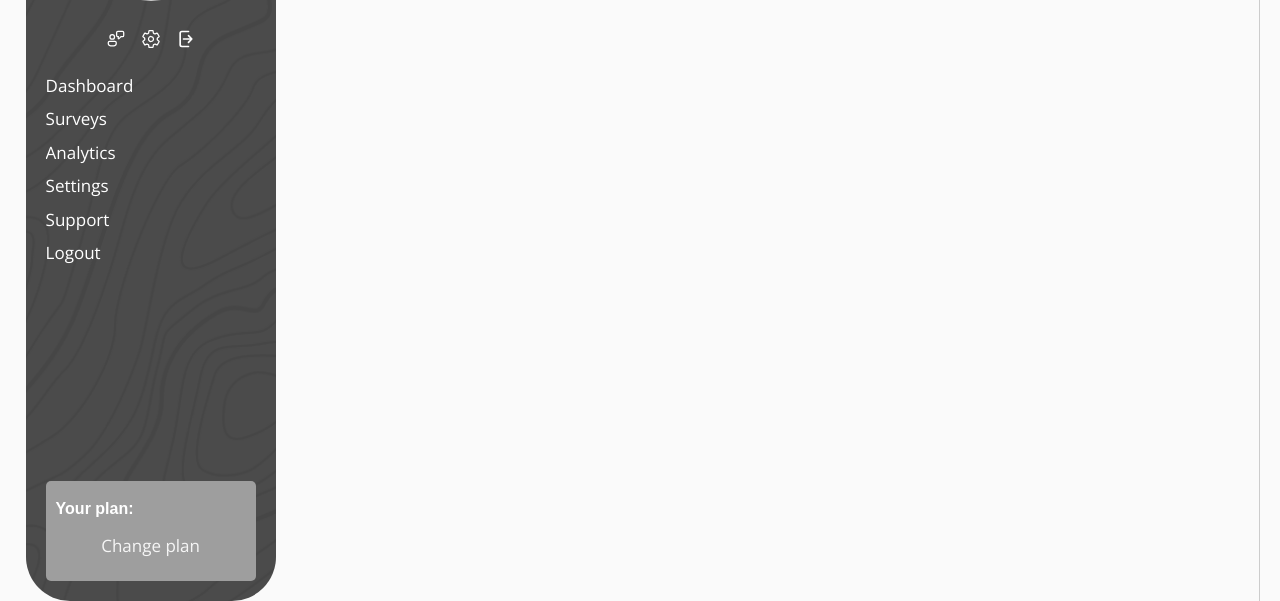
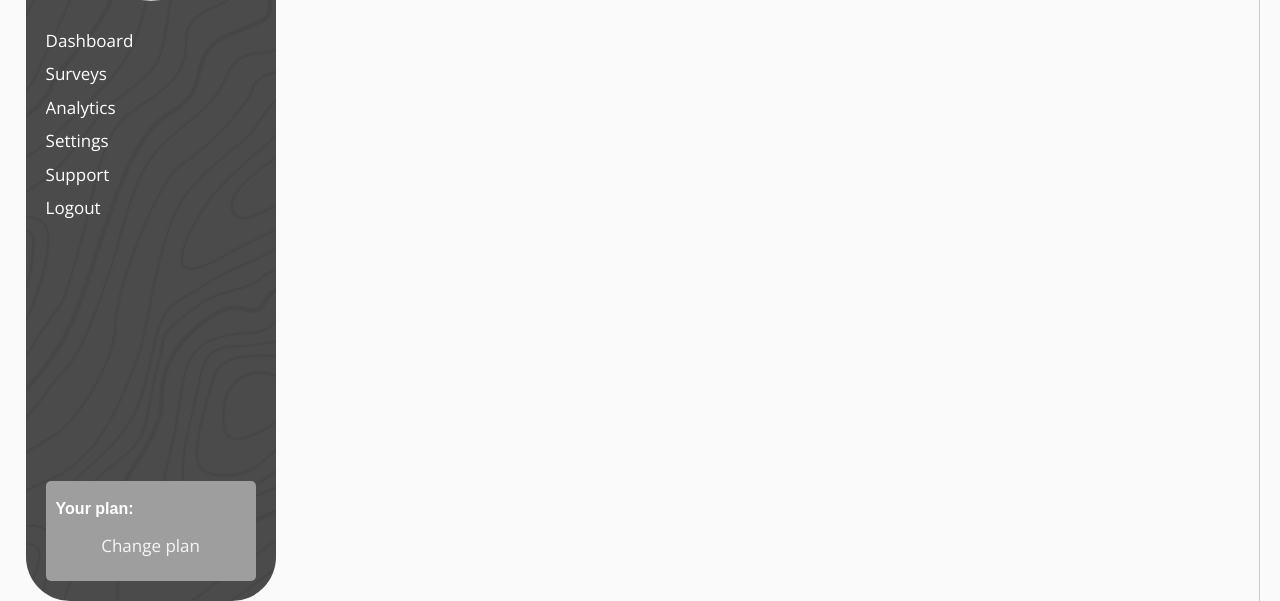
Before and after one commit to RusMinin/knowemployee, a Flask app: template templates/dashboard.html in a window 1280 px wide. Shown: the part 199-800 px from the top of the page. Run offline with Flask 3, Linux system fonts and the light colour scheme; the template is opened without the code that fills it: values that come from a table or form of the project are taken from there, others are empty; parts of the project's set-up code (start-up, migrations or seed data) failed here and were passed over; some libraries are stand-ins or nearby versions; some web fonts are replaced; grey boxes are pictures that could not be loaded.

Commit message:
hide user controller from dashboard

```diff
--- a/templates/components/_menu.html
+++ b/templates/components/_menu.html
@@ -5,17 +5,17 @@
         </span>
         <p>{{ data_page.user_data.company_name }}</p>
     </div>
-    <div class="controller">
-        <a href="/dashboard/services/feedback/custom">
-            <svg fill="none" viewBox="0 0 24 24" xmlns="http://www.w3.org/2000/svg"><path d="M10.75 14A2.25 2.25 0 0 1 13 16.25v1.502l-.008.108c-.31 2.127-2.22 3.149-5.425 3.149-3.193 0-5.134-1.01-5.553-3.112L2 17.75v-1.5A2.25 2.25 0 0 1 4.25 14h6.5Zm0 1.5h-6.5a.75.75 0 0 0-.75.75v1.42c.28 1.2 1.55 1.839 4.067 1.839 2.516 0 3.73-.631 3.933-1.816V16.25a.75.75 0 0 0-.75-.75ZM7.5 6a3.5 3.5 0 1 1 0 7 3.5 3.5 0 0 1 0-7Zm12.25-4A2.25 2.25 0 0 1 22 4.25v3.5A2.25 2.25 0 0 1 19.75 10h-1.455l-2.166 2.141A1.25 1.25 0 0 1 14 11.253V9.986a2.25 2.25 0 0 1-2-2.236v-3.5A2.25 2.25 0 0 1 14.25 2h5.5ZM7.5 7.5a2 2 0 1 0 0 4 2 2 0 0 0 0-4Zm12.25-4h-5.5a.75.75 0 0 0-.75.75v3.5c0 .414.336.75.75.75h1.249v2.154L17.68 8.5h2.071a.75.75 0 0 0 .75-.75v-3.5a.75.75 0 0 0-.75-.75Z" fill="#ffffff" class="fill-212121"></path></svg>
-        </a>
-        <a href="/dashboard/settings">
-            <svg viewBox="0 0 512 512" xmlns="http://www.w3.org/2000/svg"><path d="M262.29 192.31a64 64 0 1 0 57.4 57.4 64.13 64.13 0 0 0-57.4-57.4ZM416.39 256a154.34 154.34 0 0 1-1.53 20.79l45.21 35.46a10.81 10.81 0 0 1 2.45 13.75l-42.77 74a10.81 10.81 0 0 1-13.14 4.59l-44.9-18.08a16.11 16.11 0 0 0-15.17 1.75A164.48 164.48 0 0 1 325 400.8a15.94 15.94 0 0 0-8.82 12.14l-6.73 47.89a11.08 11.08 0 0 1-10.68 9.17h-85.54a11.11 11.11 0 0 1-10.69-8.87l-6.72-47.82a16.07 16.07 0 0 0-9-12.22 155.3 155.3 0 0 1-21.46-12.57 16 16 0 0 0-15.11-1.71l-44.89 18.07a10.81 10.81 0 0 1-13.14-4.58l-42.77-74a10.8 10.8 0 0 1 2.45-13.75l38.21-30a16.05 16.05 0 0 0 6-14.08c-.36-4.17-.58-8.33-.58-12.5s.21-8.27.58-12.35a16 16 0 0 0-6.07-13.94l-38.19-30A10.81 10.81 0 0 1 49.48 186l42.77-74a10.81 10.81 0 0 1 13.14-4.59l44.9 18.08a16.11 16.11 0 0 0 15.17-1.75A164.48 164.48 0 0 1 187 111.2a15.94 15.94 0 0 0 8.82-12.14l6.73-47.89A11.08 11.08 0 0 1 213.23 42h85.54a11.11 11.11 0 0 1 10.69 8.87l6.72 47.82a16.07 16.07 0 0 0 9 12.22 155.3 155.3 0 0 1 21.46 12.57 16 16 0 0 0 15.11 1.71l44.89-18.07a10.81 10.81 0 0 1 13.14 4.58l42.77 74a10.8 10.8 0 0 1-2.45 13.75l-38.21 30a16.05 16.05 0 0 0-6.05 14.08c.33 4.14.55 8.3.55 12.47Z" fill="none" stroke="#ffffff" stroke-linecap="round" stroke-linejoin="round" stroke-width="32px" class="stroke-000000"></path></svg>
-        </a>
-        <a href="/logout">
-            <svg fill="none" viewBox="0 0 24 24" xmlns="http://www.w3.org/2000/svg"><path d="M15 3H7a2 2 0 0 0-2 2v14a2 2 0 0 0 2 2h8M19 12l-4-4m4 4-4 4m4-4H9" stroke="#ffffff" stroke-linecap="round" stroke-linejoin="round" stroke-width="2" class="stroke-000000"></path></svg>
-        </a>
-    </div>
+<!--    <div class="controller">-->
+<!--        <a href="/dashboard/services/feedback/custom">-->
+<!--            <svg fill="none" viewBox="0 0 24 24" xmlns="http://www.w3.org/2000/svg"><path d="M10.75 14A2.25 2.25 0 0 1 13 16.25v1.502l-.008.108c-.31 2.127-2.22 3.149-5.425 3.149-3.193 0-5.134-1.01-5.553-3.112L2 17.75v-1.5A2.25 2.25 0 0 1 4.25 14h6.5Zm0 1.5h-6.5a.75.75 0 0 0-.75.75v1.42c.28 1.2 1.55 1.839 4.067 1.839 2.516 0 3.73-.631 3.933-1.816V16.25a.75.75 0 0 0-.75-.75ZM7.5 6a3.5 3.5 0 1 1 0 7 3.5 3.5 0 0 1 0-7Zm12.25-4A2.25 2.25 0 0 1 22 4.25v3.5A2.25 2.25 0 0 1 19.75 10h-1.455l-2.166 2.141A1.25 1.25 0 0 1 14 11.253V9.986a2.25 2.25 0 0 1-2-2.236v-3.5A2.25 2.25 0 0 1 14.25 2h5.5ZM7.5 7.5a2 2 0 1 0 0 4 2 2 0 0 0 0-4Zm12.25-4h-5.5a.75.75 0 0 0-.75.75v3.5c0 .414.336.75.75.75h1.249v2.154L17.68 8.5h2.071a.75.75 0 0 0 .75-.75v-3.5a.75.75 0 0 0-.75-.75Z" fill="#ffffff" class="fill-212121"></path></svg>-->
+<!--        </a>-->
+<!--        <a href="/dashboard/settings">-->
+<!--            <svg viewBox="0 0 512 512" xmlns="http://www.w3.org/2000/svg"><path d="M262.29 192.31a64 64 0 1 0 57.4 57.4 64.13 64.13 0 0 0-57.4-57.4ZM416.39 256a154.34 154.34 0 0 1-1.53 20.79l45.21 35.46a10.81 10.81 0 0 1 2.45 13.75l-42.77 74a10.81 10.81 0 0 1-13.14 4.59l-44.9-18.08a16.11 16.11 0 0 0-15.17 1.75A164.48 164.48 0 0 1 325 400.8a15.94 15.94 0 0 0-8.82 12.14l-6.73 47.89a11.08 11.08 0 0 1-10.68 9.17h-85.54a11.11 11.11 0 0 1-10.69-8.87l-6.72-47.82a16.07 16.07 0 0 0-9-12.22 155.3 155.3 0 0 1-21.46-12.57 16 16 0 0 0-15.11-1.71l-44.89 18.07a10.81 10.81 0 0 1-13.14-4.58l-42.77-74a10.8 10.8 0 0 1 2.45-13.75l38.21-30a16.05 16.05 0 0 0 6-14.08c-.36-4.17-.58-8.33-.58-12.5s.21-8.27.58-12.35a16 16 0 0 0-6.07-13.94l-38.19-30A10.81 10.81 0 0 1 49.48 186l42.77-74a10.81 10.81 0 0 1 13.14-4.59l44.9 18.08a16.11 16.11 0 0 0 15.17-1.75A164.48 164.48 0 0 1 187 111.2a15.94 15.94 0 0 0 8.82-12.14l6.73-47.89A11.08 11.08 0 0 1 213.23 42h85.54a11.11 11.11 0 0 1 10.69 8.87l6.72 47.82a16.07 16.07 0 0 0 9 12.22 155.3 155.3 0 0 1 21.46 12.57 16 16 0 0 0 15.11 1.71l44.89-18.07a10.81 10.81 0 0 1 13.14 4.58l42.77 74a10.8 10.8 0 0 1-2.45 13.75l-38.21 30a16.05 16.05 0 0 0-6.05 14.08c.33 4.14.55 8.3.55 12.47Z" fill="none" stroke="#ffffff" stroke-linecap="round" stroke-linejoin="round" stroke-width="32px" class="stroke-000000"></path></svg>-->
+<!--        </a>-->
+<!--        <a href="/logout">-->
+<!--            <svg fill="none" viewBox="0 0 24 24" xmlns="http://www.w3.org/2000/svg"><path d="M15 3H7a2 2 0 0 0-2 2v14a2 2 0 0 0 2 2h8M19 12l-4-4m4 4-4 4m4-4H9" stroke="#ffffff" stroke-linecap="round" stroke-linejoin="round" stroke-width="2" class="stroke-000000"></path></svg>-->
+<!--        </a>-->
+<!--    </div>-->
 </div>
 
 <div class="list_menu">
```
